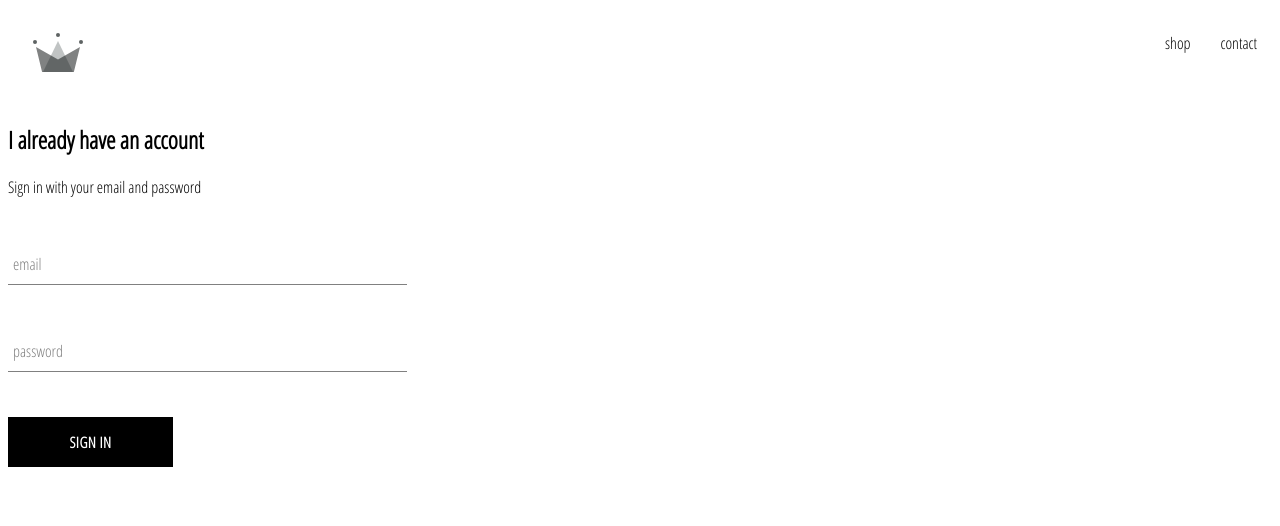
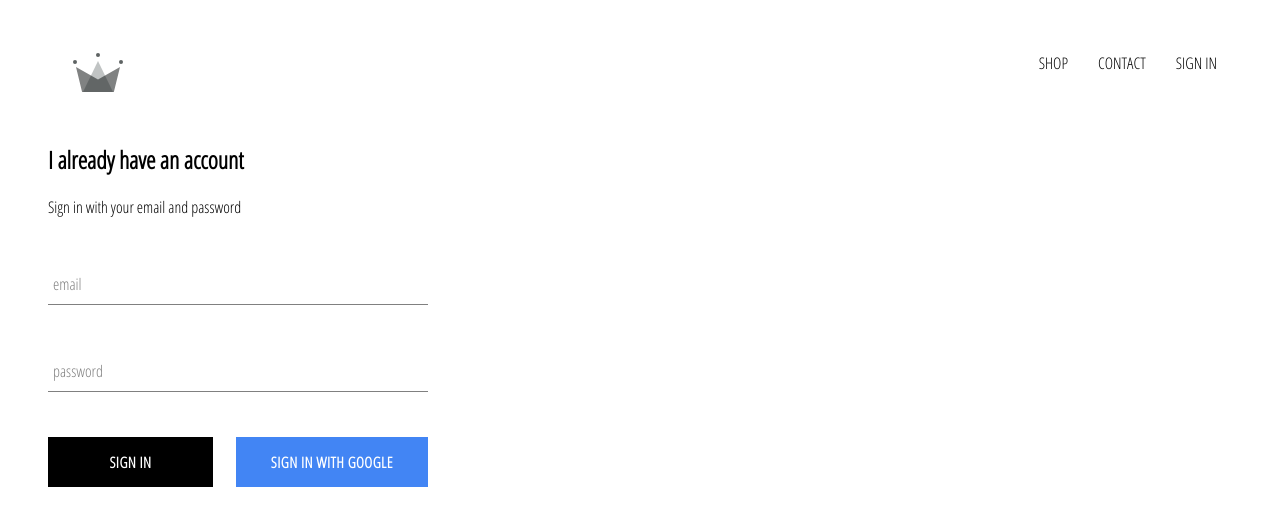
Before and after one commit to tejaswiniteju1605/teju-clothing, a React (Create React App) app: page /signin in a window 1280 px wide. Shown: the top 526 px of the page. Built offline with nearby package versions, Linux system fonts and the light colour scheme; no server answers.

Commit message:
google auth

```diff
--- a/package.json
+++ b/package.json
@@ -6,6 +6,7 @@
     "@testing-library/jest-dom": "^5.11.4",
     "@testing-library/react": "^11.1.0",
     "@testing-library/user-event": "^12.1.10",
+    "firebase": "^8.2.10",
     "node-sass": "^5.0.0",
     "react": "^17.0.1",
     "react-dom": "^17.0.1",
--- a/src/App.css
+++ b/src/App.css
@@ -1,9 +1,13 @@
 body {
-  font-family: 'Open Sans Condensed', sans-serif;
-  padding: 20px, 60px;
+  font-family: 'Open Sans Condensed';
+  padding: 20px 40px;
 }
 
 a {
   text-decoration: none;
   color: black;
 }
+
+* {
+  box-sizing: border-box;
+}
--- a/src/App.js
+++ b/src/App.js
@@ -4,14 +4,38 @@ import { Switch, Route } from 'react-router-dom'
 import './App.css'
 
 import HomePage from './pages/homepage/homepage.component'
-import ShopPage from './pages/shop/shop.component.jsx'
+import ShopPage from './pages/shop/shop.component'
+import SignInAndSignUpPage from './pages/sign-in-and-sign-up/sign-in-and-sign-up.component'
 import Header from './components/header/header.component'
-import SignInAndSignUpPage from './pages/sign-in-and-sign-up/sign-in-and-sign-up.component'
+import { auth } from './firebase/firebase.utils'
 
-function App() {
+class App extends React.Component {
+  constructor() {
+    super()
+
+    this.state = {
+      currentUser: null,
+    }
+  }
+
+  unsubscribeFromAuth = null
+
+  componentDidMount() {
+    this.unsubscribeFromAuth = auth.onAuthStateChanged((user) => {
+      this.setState({ currentUser: user })
+
+      console.log(user)
+    })
+  }
+
+  componentWillUnmount() {
+    this.unsubscribeFromAuth()
+  }
+
+  render() {
     return (
       <div>
-      <Header />
+        <Header currentUser={this.state.currentUser} />
         <Switch>
           <Route exact path="/" component={HomePage} />
           <Route path="/shop" component={ShopPage} />
@@ -20,5 +44,6 @@ function App() {
       </div>
     )
   }
+}
 
 export default App
--- a/src/components/custom-button/custom-button.component.jsx
+++ b/src/components/custom-button/custom-button.component.jsx
@@ -2,8 +2,11 @@ import React from 'react'
 
 import './custom-button.styles.scss'
 
-const CustomButton = ({ children, ...otherProps }) => (
-  <button className="custom-button" {...otherProps}>
+const CustomButton = ({ children, isGoogleSignIn, ...otherProps }) => (
+  <button
+    className={`${isGoogleSignIn ? 'google-sign-in' : ''} custom-button`}
+    {...otherProps}
+  >
     {children}
   </button>
 )
--- a/src/components/custom-button/custom-button.styles.scss
+++ b/src/components/custom-button/custom-button.styles.scss
@@ -19,4 +19,14 @@
     color: black;
     border: 1px solid black;
   }
+
+  &.google-sign-in {
+    background-color: #4285f4;
+    color: white;
+
+    &:hover {
+      background-color: #357ae8;
+      border: none;
+    }
+  }
 }
--- a/src/components/header/header.component.jsx
+++ b/src/components/header/header.component.jsx
@@ -1,23 +1,33 @@
 import React from 'react'
+import { Link } from 'react-router-dom'
+
+import { auth } from '../../firebase/firebase.utils'
+
+import { ReactComponent as Logo } from '../../assets/crown.svg'
 
 import './header.styles.scss'
 
-import { Link } from 'react-router-dom'
-
-import { ReactComponent as Logo } from '../../assets/crown.svg'
-
-export const Header = () => (
+const Header = ({ currentUser }) => (
   <div className="header">
     <Link className="logo-container" to="/">
       <Logo className="logo" />
     </Link>
-    <div className="options ">
+    <div className="options">
       <Link className="option" to="/shop">
-        shop
+        SHOP
       </Link>
       <Link className="option" to="/shop">
-        contact
+        CONTACT
       </Link>
+      {currentUser ? (
+        <div className="option" onClick={() => auth.signOut()}>
+          SIGN OUT
+        </div>
+      ) : (
+        <Link className="option" to="/signin">
+          SIGN IN
+        </Link>
+      )}
     </div>
   </div>
 )
--- a/src/components/header/header.styles.scss
+++ b/src/components/header/header.styles.scss
@@ -20,6 +20,7 @@
 
     .option {
       padding: 10px 15px;
+      cursor: pointer;
     }
   }
 }
--- a/src/components/sign-in/sign-in.component.jsx
+++ b/src/components/sign-in/sign-in.component.jsx
@@ -2,6 +2,8 @@ import React from 'react'
 
 import FormInput from '../form-input/form-input.component'
 import CustomButton from '../custom-button/custom-button.component'
+
+import { signInWithGoogle } from '../../firebase/firebase.utils'
 
 import './sign-in.styles.scss'
 
@@ -50,7 +52,12 @@ class SignIn extends React.Component {
             label="password"
             required
           />
-          <CustomButton type="submit"> Sign in </CustomButton>
+          <div className="buttons">
+            <CustomButton type="submit"> Sign in </CustomButton>
+            <CustomButton onClick={signInWithGoogle} isGoogleSignIn>
+              Sign in with Google
+            </CustomButton>
+          </div>
         </form>
       </div>
     )
--- a/src/components/sign-in/sign-in.styles.scss
+++ b/src/components/sign-in/sign-in.styles.scss
@@ -1,5 +1,14 @@
 .sign-in {
-  width: 30vw;
+  width: 380px;
   display: flex;
   flex-direction: column;
+
+  .title {
+    margin: 10px 0;
+  }
+
+  .buttons {
+    display: flex;
+    justify-content: space-between;
+  }
 }
--- /dev/null
+++ b/src/firebase/firebase.utils.js
@@ -0,0 +1,27 @@
+import firebase from 'firebase/app'
+
+import 'firebase/firestore'
+import 'firebase/auth'
+
+const config = {
+  apiKey: 'AIzaSyCMAGAwHO_qM8Av8yiPTkka395ETJFRg6Y',
+  authDomain: 'teju-clothing.firebaseapp.com',
+  projectId: 'teju-clothing',
+  storageBucket: 'teju-clothing.appspot.com',
+  messagingSenderId: '160897551095',
+  appId: '1:160897551095:web:81cda35f145e186a52e1f2',
+  measurementId: 'G-SP2QQW165G',
+}
+
+firebase.initializeApp(config)
+
+export const auth = firebase.auth()
+
+export const firestore = firebase.firestore()
+
+const provider = new firebase.auth.GoogleAuthProvider()
+
+provider.setCustomParameters({ promt: 'select_account' })
+
+export const signInWithGoogle = () => auth.signInWithPopup(provider)
+export default firebase
```
Also changed, not shown: 1 other file (tests, documents, lock files or other folders). Lines whose indentation alone changed are shown as unchanged.
